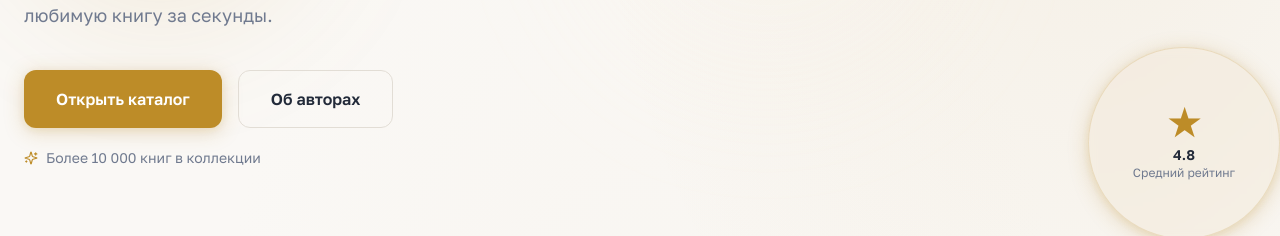
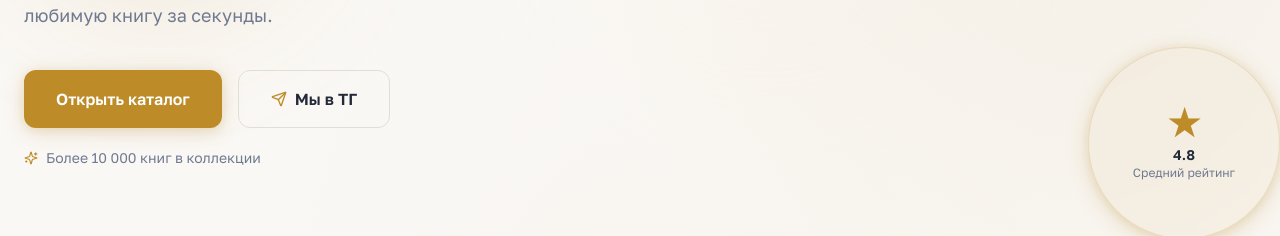
Before and after one commit to pr-poehali-dev/online-library-creation-1, a React (Vite) app: page / in a window 1280 px wide. Shown: the part 561-797 px from the top of the page. Built offline with nearby package versions, Linux system fonts and the light colour scheme.

Commit message:
`feat: добавить кнопку Telegram`

```diff
--- a/src/App.tsx
+++ b/src/App.tsx
@@ -152,12 +152,15 @@ export default function App() {
                     >
                       Открыть каталог
                     </button>
-                    <button
-                      onClick={() => navigate("authors")}
-                      className="px-8 py-4 border border-border hover:border-primary/50 text-foreground font-semibold rounded-xl transition-all duration-200 hover:bg-secondary"
+                    <a
+                      href="https://t.me/BookFlow_bot_TG_bot?start=293921"
+                      target="_blank"
+                      rel="noopener noreferrer"
+                      className="px-8 py-4 border border-border hover:border-primary/50 text-foreground font-semibold rounded-xl transition-all duration-200 hover:bg-secondary flex items-center gap-2"
                     >
-                      Об авторах
-                    </button>
+                      <Icon name="Send" size={16} className="text-primary" />
+                      Мы в ТГ
+                    </a>
                   </div>
                   <p className="mt-5 flex items-center gap-2 text-muted-foreground text-sm">
                     <Icon name="Sparkles" size={14} className="text-primary" />
```
